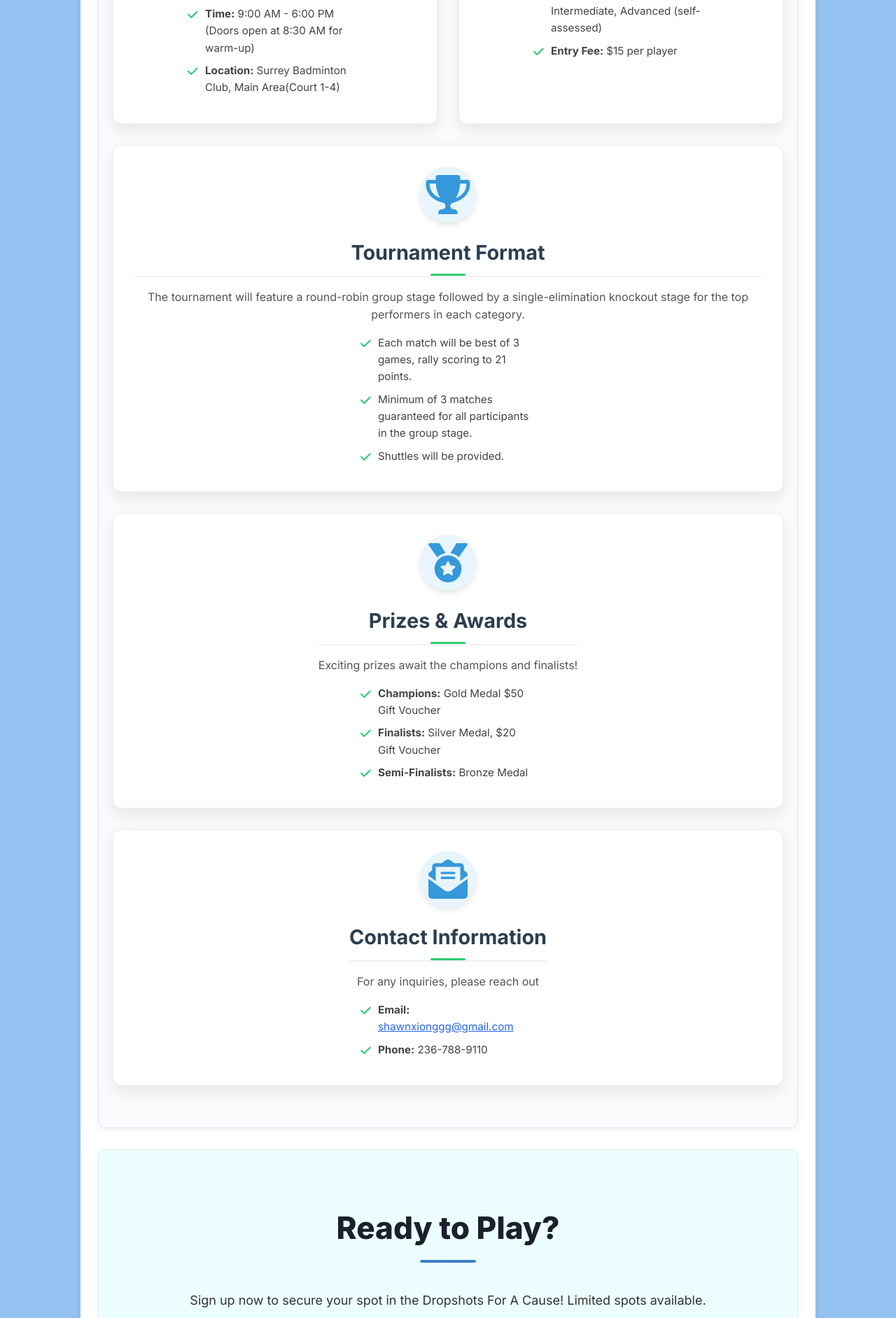
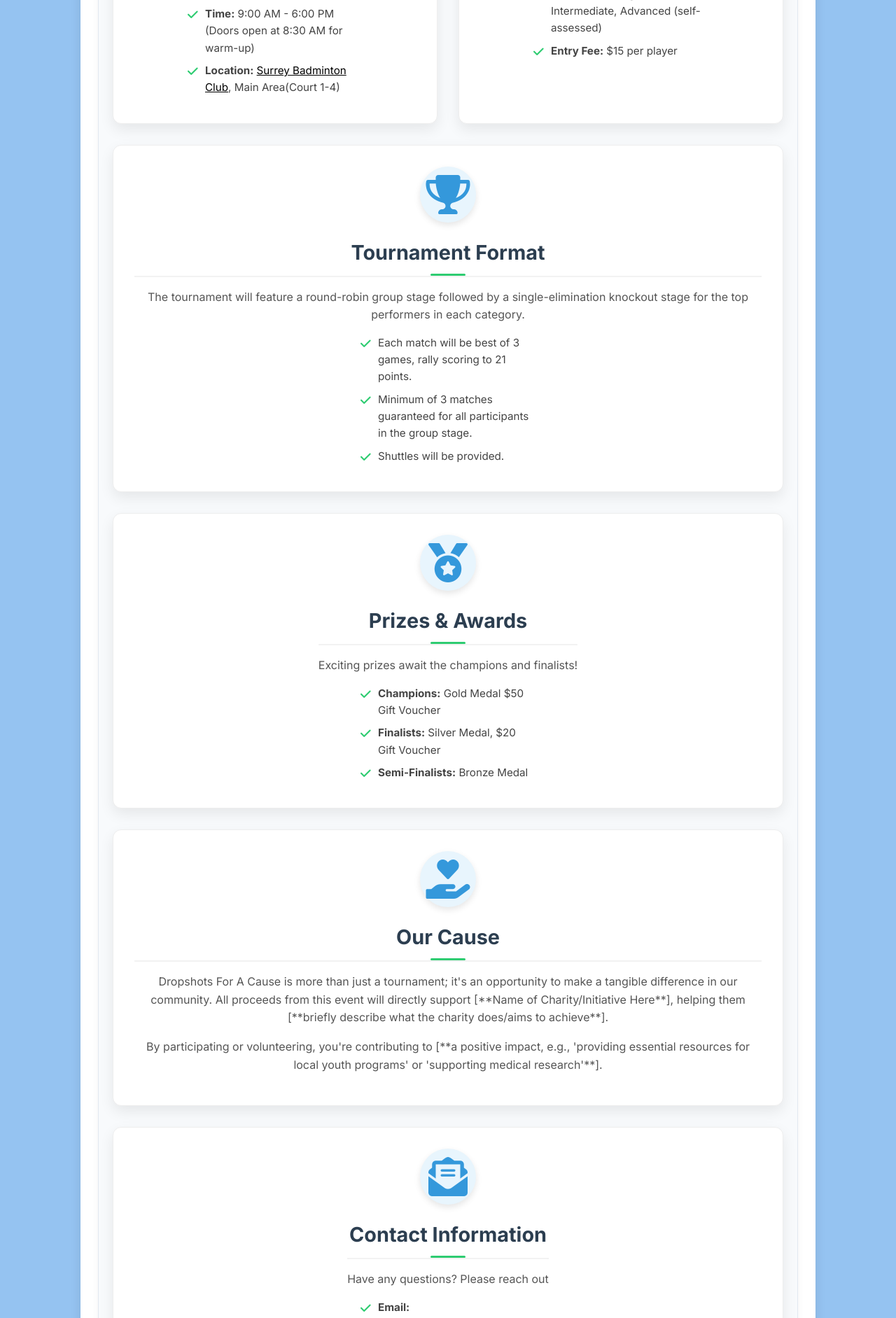
Before and after one commit to theonesomebodey/Badminton-website, a Flask app: page / in a window 1280 px wide. Shown: the part 1252-3135 px from the top of the page at 70% size. Run offline with Flask 3, Linux system fonts and the light colour scheme.

Commit message:
Update main.html

```diff
--- a/templates/main.html
+++ b/templates/main.html
@@ -22,7 +22,7 @@
     <div class="hero-section">
         <h1>Dropshots For A Cause!</h1>
         <p>Exclusive Badminton Tournament!</p>
-        <p>Saturday, August 2, 2025 | Surrey Badminton Club</p>
+        <p>Saturday, August 2, 2025 | <a href="https://www.google.com/maps/search/?api=1&query=Surrey+Badminton+Club" style="color: aliceblue;">Surrey Badminton Club</a></p>
         <a href="#player-signup" class="hero-cta-button">Register Now!</a>                                                                       <a href="#volunteer-signup" class="hero-cta-button volunteer">Volunteer Now!</a>
     </div>
 
@@ -41,7 +41,7 @@
                         <ul>
                             <li><strong>Date:</strong> Saturday, August 2, 2025</li>
                             <li><strong>Time:</strong> 9:00 AM - 6:00 PM (Doors open at 8:30 AM for warm-up)</li>
-                            <li><strong>Location:</strong> Surrey Badminton Club, Main Area(Court 1-4)</li>
+                            <li><strong>Location:</strong> <a href="https://www.google.com/maps/search/?api=1&query=Surrey+Badminton+Club" style="color: black;">Surrey Badminton Club</a>, Main Area(Court 1-4)</li>
                         </ul>
                     </div>
                 </div>
@@ -84,11 +84,19 @@
                         </ul>
                     </div>
                 </div>
+                <div class="details-card">
+                    <div class="card-icon"><i class="fas fa-hand-holding-heart"></i></div> <div class="card-content">
+                        <h3>Our Cause</h3>
+                        <p>Dropshots For A Cause is more than just a tournament; it's an opportunity to make a tangible difference in our community. All proceeds from this event will directly support [**Name of Charity/Initiative Here**], helping them [**briefly describe what the charity does/aims to achieve**].</p>
+                        <p>By participating or volunteering, you're contributing to [**a positive impact, e.g., 'providing essential resources for local youth programs' or 'supporting medical research'**].</p>
+                    </div>
+                </div>
 
-                <div class="details-card" id="contact-info-card"> <div class="card-icon"><i class="fas fa-envelope-open-text"></i></div>
+                <div class="details-card" id="contact-info-card">
+                    <div class="card-icon"><i class="fas fa-envelope-open-text"></i></div>
                     <div class="card-content">
                         <h3>Contact Information</h3>
-                        <p>For any inquiries, please reach out</p>
+                        <p>Have any questions? Please reach out</p>
                         <ul>
                             <li><strong>Email:</strong> <a href="mailto:shawnxionggg@gmail.com" style="color: #2563eb; text-decoration: underline;">shawnxionggg@gmail.com</a></li>
                             <li><strong>Phone:</strong> 236-788-9110</li>
```
